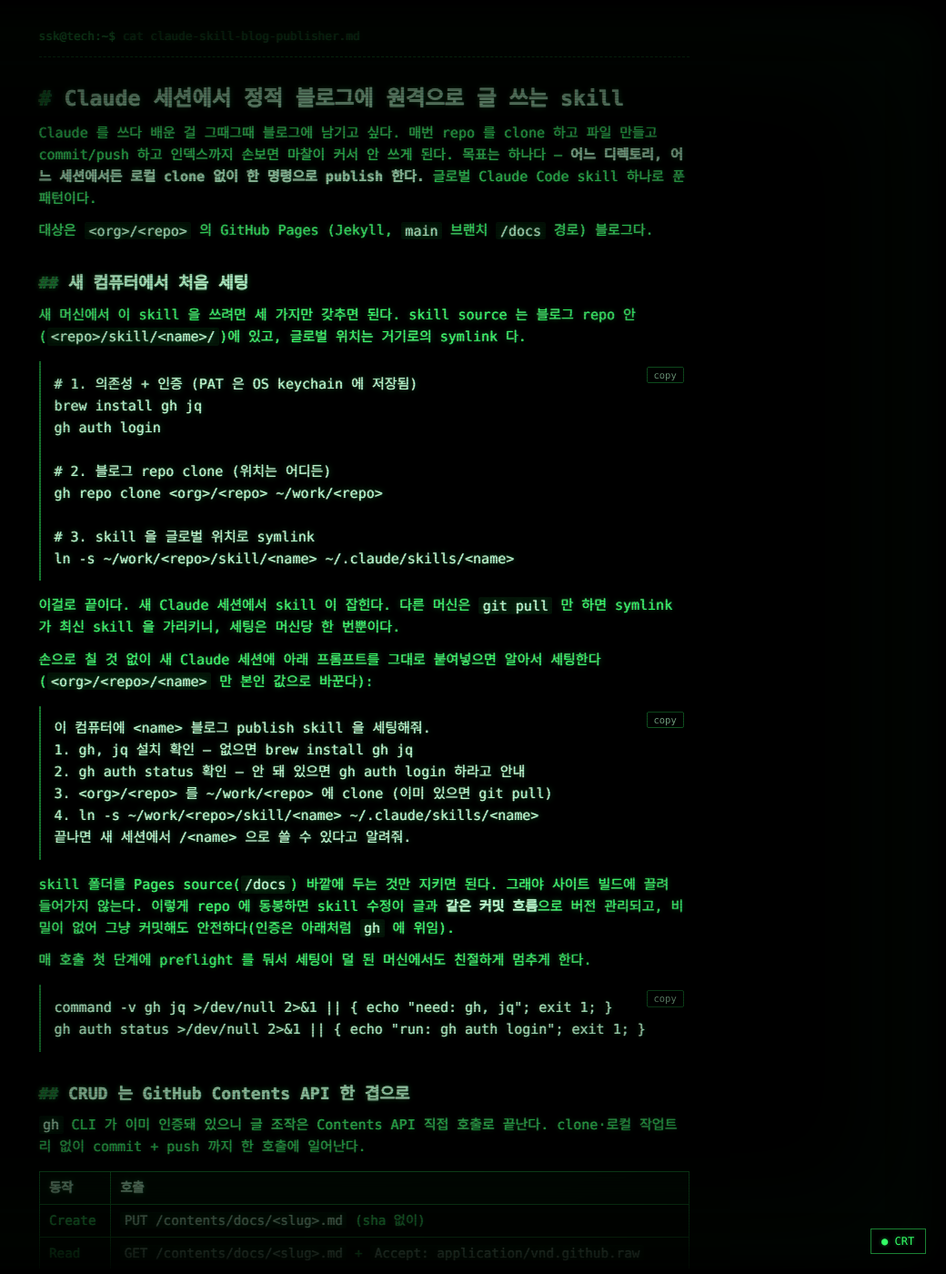
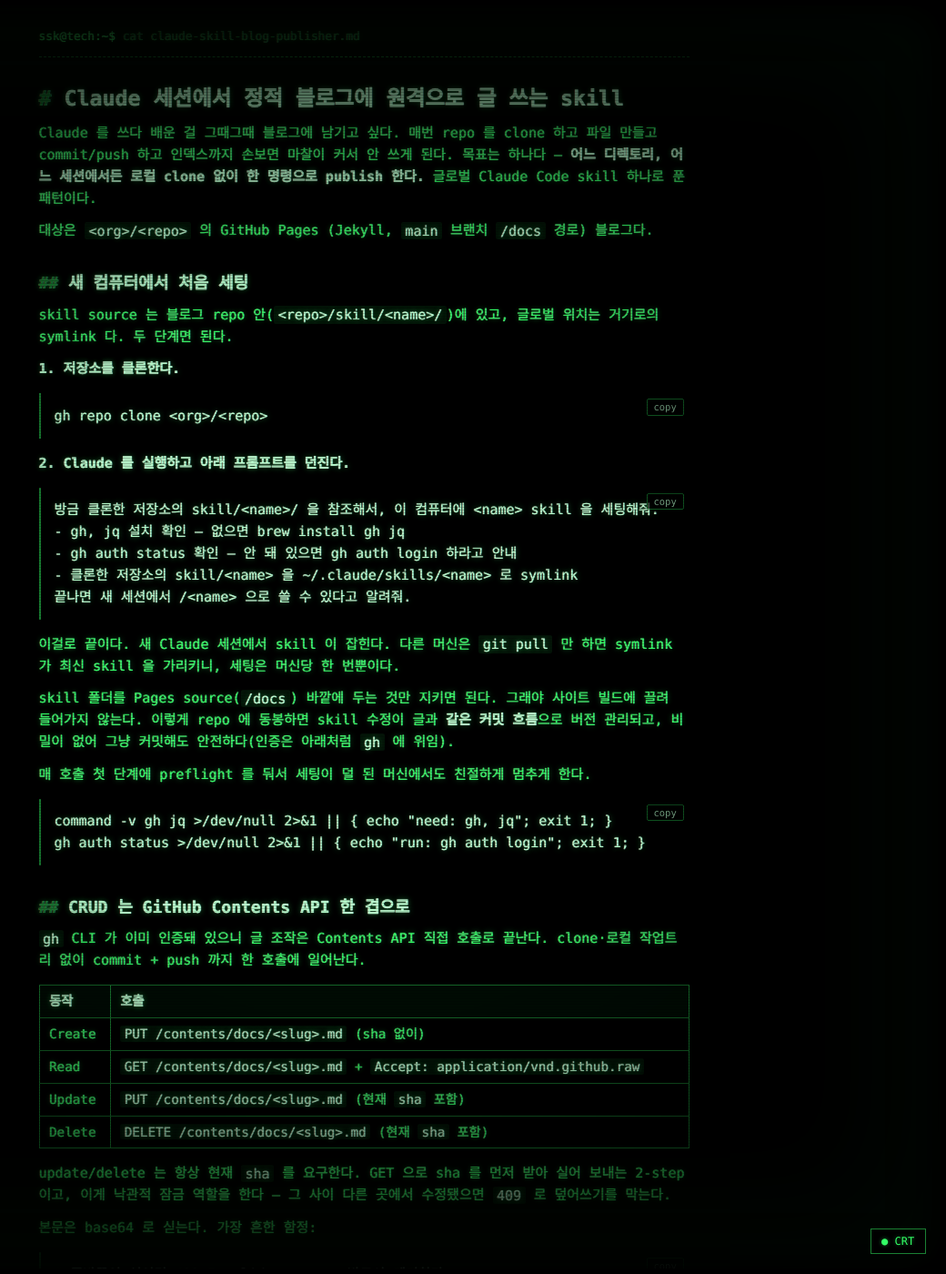
Before and after one commit to ssk-play/tech.sskplay.com, a Jekyll site: the page built from docs/claude-skill-blog-publisher.md, in a window 1280 px wide and 1400 px high. Shown: the whole window at 91% size, without its empty margins (240-1280 px from the left). Built offline with Jekyll 4.4.1, drawn with Linux system fonts in a browser that asks for light colours.

Commit message:
Update post: setup as 2-step (clone, then run Claude prompt)

````diff
--- a/docs/claude-skill-blog-publisher.md
+++ b/docs/claude-skill-blog-publisher.md
@@ -10,32 +10,25 @@ Claude 를 쓰다 배운 걸 그때그때 블로그에 남기고 싶다. 매번
 
 ## 새 컴퓨터에서 처음 세팅
 
-새 머신에서 이 skill 을 쓰려면 세 가지만 갖추면 된다. skill source 는 블로그 repo 안(`<repo>/skill/<name>/`)에 있고, 글로벌 위치는 거기로의 symlink 다.
+skill source 는 블로그 repo 안(`<repo>/skill/<name>/`)에 있고, 글로벌 위치는 거기로의 symlink 다. 두 단계면 된다.
+
+**1. 저장소를 클론한다.**
 
 ```bash
-# 1. 의존성 + 인증 (PAT 은 OS keychain 에 저장됨)
-brew install gh jq
-gh auth login
+gh repo clone <org>/<repo>
+```
 
-# 2. 블로그 repo clone (위치는 어디든)
-gh repo clone <org>/<repo> ~/work/<repo>
+**2. Claude 를 실행하고 아래 프롬프트를 던진다.**
 
-# 3. skill 을 글로벌 위치로 symlink
-ln -s ~/work/<repo>/skill/<name> ~/.claude/skills/<name>
+```
+방금 클론한 저장소의 skill/<name>/ 을 참조해서, 이 컴퓨터에 <name> skill 을 세팅해줘.
+- gh, jq 설치 확인 — 없으면 brew install gh jq
+- gh auth status 확인 — 안 돼 있으면 gh auth login 하라고 안내
+- 클론한 저장소의 skill/<name> 을 ~/.claude/skills/<name> 로 symlink
+끝나면 새 세션에서 /<name> 으로 쓸 수 있다고 알려줘.
 ```
 
 이걸로 끝이다. 새 Claude 세션에서 skill 이 잡힌다. 다른 머신은 `git pull` 만 하면 symlink 가 최신 skill 을 가리키니, 세팅은 머신당 한 번뿐이다.
-
-손으로 칠 것 없이 새 Claude 세션에 아래 프롬프트를 그대로 붙여넣으면 알아서 세팅한다 (`<org>/<repo>/<name>` 만 본인 값으로 바꾼다):
-
-```
-이 컴퓨터에 <name> 블로그 publish skill 을 세팅해줘.
-1. gh, jq 설치 확인 — 없으면 brew install gh jq
-2. gh auth status 확인 — 안 돼 있으면 gh auth login 하라고 안내
-3. <org>/<repo> 를 ~/work/<repo> 에 clone (이미 있으면 git pull)
-4. ln -s ~/work/<repo>/skill/<name> ~/.claude/skills/<name>
-끝나면 새 세션에서 /<name> 으로 쓸 수 있다고 알려줘.
-```
 
 skill 폴더를 Pages source(`/docs`) 바깥에 두는 것만 지키면 된다. 그래야 사이트 빌드에 끌려 들어가지 않는다. 이렇게 repo 에 동봉하면 skill 수정이 글과 **같은 커밋 흐름**으로 버전 관리되고, 비밀이 없어 그냥 커밋해도 안전하다(인증은 아래처럼 `gh` 에 위임).
 
````
